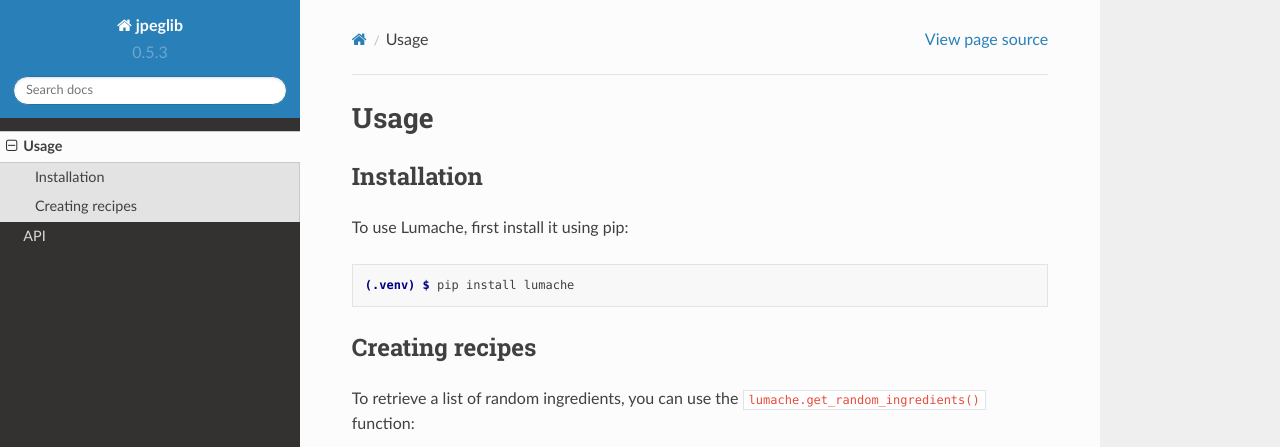
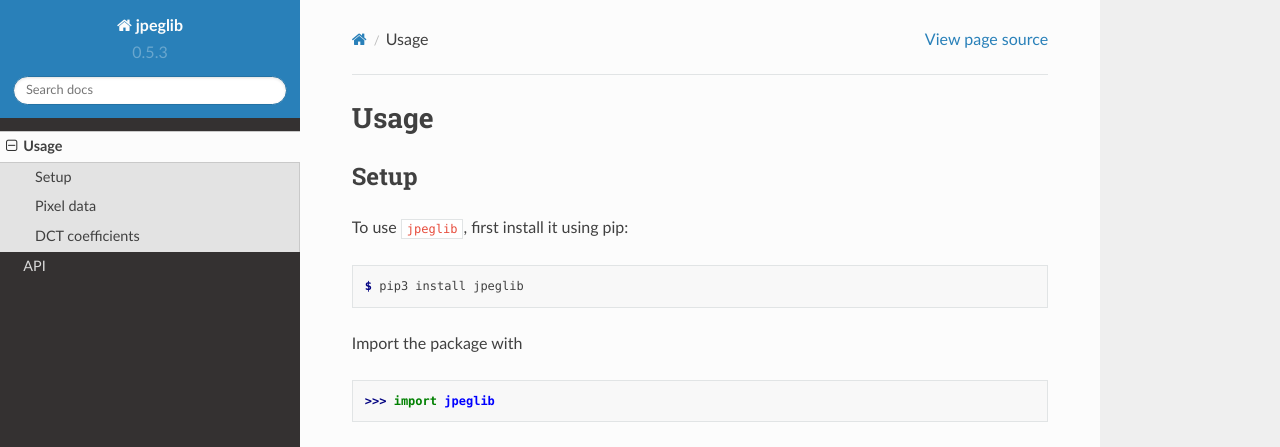
Before and after one commit to martinbenes1996/jpeglib, a Sphinx documentation site: the page built from docs/source/usage.rst, in a window 1280 px wide and 1095 px high. Shown: the top 447 px of the window. Built offline with Sphinx 7.4.7 and the Read the Docs theme 2.0.0, drawn with Linux system fonts in a browser that asks for light colours; some of the changed text lies outside the part shown.

```diff
--- a/docs/source/api.rst
+++ b/docs/source/api.rst
@@ -1,5 +1,7 @@
 API
 ===
+
+Documentation of functions
 
 .. autosummary::
    :toctree: generated
--- a/docs/source/usage.rst
+++ b/docs/source/usage.rst
@@ -3,31 +3,36 @@ Usage
 
 .. _installation:
 
-Installation
-------------
+Setup
+-----
 
-To use Lumache, first install it using pip:
+To use ``jpeglib``, first install it using pip:
 
 .. code-block:: console
 
-   (.venv) $ pip install lumache
+   $ pip3 install jpeglib
 
-Creating recipes
+Import the package with
+
+>>> import jpeglib
+
+You can specify a particular libjpeg to use with
+:py:func:`set_libjpeg_version()`.
+
+>>> jpeglib.set_libjpeg_version('6b')
+
+Currently supported versions are ``"6b"`` and ``"8d"``.
+
+Pixel data
+----------
+
+Get pixel data
+
+TODO
+
+DCT coefficients
 ----------------
 
-To retrieve a list of random ingredients,
-you can use the ``lumache.get_random_ingredients()`` function:
+Get DCT coefficients and quantization matrix
 
-.. autofunction:: lumache.get_random_ingredients
-
-The ``kind`` parameter should be either ``"meat"``, ``"fish"``,
-or ``"veggies"``. Otherwise, :py:func:`lumache.get_random_ingredients`
-will raise an exception.
-
-.. autoexception:: lumache.InvalidKindError
-
-For example:
-
->>> import lumache
->>> lumache.get_random_ingredients()
-['shells', 'gorgonzola', 'parsley']
+TODO
```
Also changed, not shown: README.md (+1 -1 lines).
